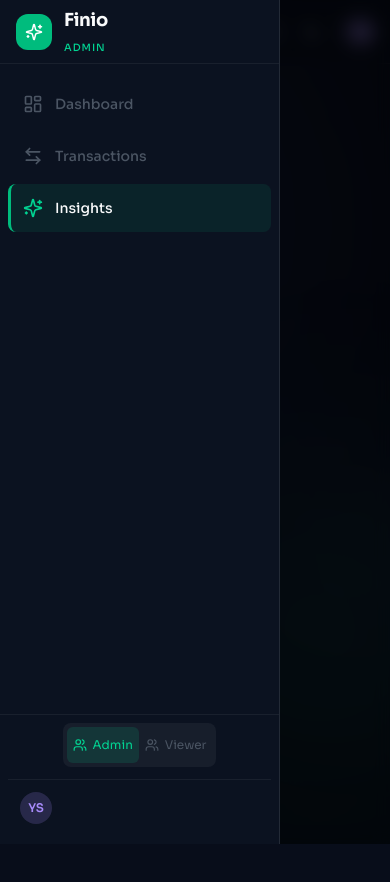
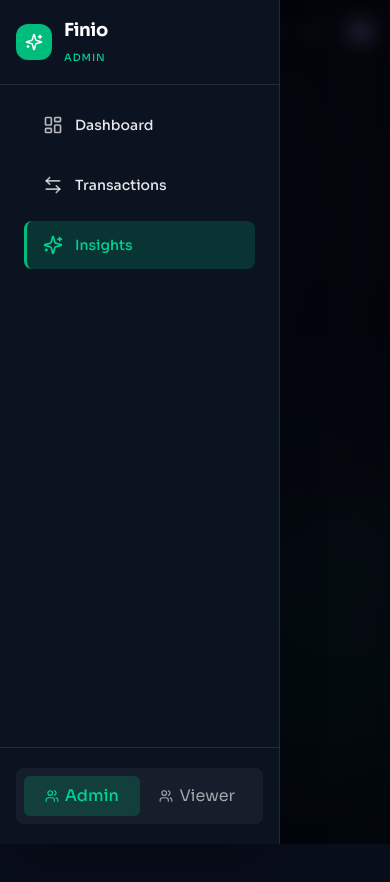
Before and after one commit to yash8709/Finio, a React (Vite) app: page /insights in a window 390 px wide. Both pictures are taken after a click on the button 27 px from the left and 31 px from the top of the page. Shown: the top 882 px of the page. Built offline with nearby package versions, Linux system fonts and the light colour scheme.

Commit message:
fix(mobile): polish sidebar layout, contrast, and smooth native animations

```diff
--- a/src/components/layout/Sidebar.tsx
+++ b/src/components/layout/Sidebar.tsx
@@ -54,9 +54,11 @@ export function Sidebar() {
   return (
     <>
       {/* Backdrop — mobile only */}
-      {isMobile && isSidebarExpanded && (
+      {isMobile && (
         <div
-          className="fixed inset-0 z-40 bg-black/60 backdrop-blur-sm md:hidden"
+          className={`fixed inset-0 z-40 bg-black/60 backdrop-blur-sm md:hidden transition-opacity duration-300 ${
+            isSidebarExpanded ? 'opacity-100 pointer-events-auto' : 'opacity-0 pointer-events-none'
+          }`}
           onClick={toggleSidebar}
         />
       )}
@@ -65,10 +67,14 @@ export function Sidebar() {
       <aside
         className={`
           fixed top-0 left-0 h-full z-50
-          flex flex-col
-          transition-all duration-300 ease-in-out
+          flex flex-col transform
+          transition-all duration-300
           ${isMobile
-            ? `w-[85%] max-w-[280px] bg-[#0B1220] backdrop-blur-none border-r border-white/10 ${isSidebarExpanded ? 'translate-x-0' : '-translate-x-full'}`
+            ? 'ease-[cubic-bezier(0.22,1,0.36,1)] pt-[env(safe-area-inset-top)] pb-[env(safe-area-inset-bottom)]'
+            : 'ease-in-out'
+          }
+          ${isMobile
+            ? `w-[85%] max-w-[280px] bg-[#0B1220] backdrop-blur-none border-r border-white/10 ${isSidebarExpanded ? 'translate-x-0 shadow-2xl' : '-translate-x-full'}`
             : `glass-sidebar translate-x-0 ${isSidebarExpanded ? 'w-60' : 'w-[72px]'}`
           }
         `}
@@ -95,13 +101,16 @@ function SidebarContent({ isMobile }: { isMobile: boolean }) {
   return (
     <>
       {/* ─── Logo + Branding ──────────────────────────── */}
-      <div className="p-4 flex items-center gap-3 h-16" style={{ borderBottom: '1px solid var(--divider)' }}>
+      <div
+        className={isMobile ? "px-4 py-4 border-b border-white/10 flex items-center gap-3 shrink-0" : "p-4 flex items-center gap-3 h-16"}
+        style={!isMobile ? { borderBottom: '1px solid var(--divider)' } : undefined}
+      >
         <div className="w-9 h-9 rounded-xl bg-emerald-500 flex items-center justify-center shrink-0">
           <Sparkles size={18} className="text-white" />
         </div>
         {showExpanded && (
           <div className="overflow-hidden">
-            <h1 className="text-lg font-bold tracking-tight" style={{ color: 'var(--text-primary)' }}>Finio</h1>
+            <h1 className="text-lg font-bold tracking-tight" style={isMobile ? { color: 'white' } : { color: 'var(--text-primary)' }}>Finio</h1>
             <span className="text-[10px] font-medium uppercase tracking-widest text-emerald-400">
               {role}
             </span>
@@ -110,7 +119,7 @@ function SidebarContent({ isMobile }: { isMobile: boolean }) {
       </div>
 
       {/* ─── Navigation ───────────────────────────────── */}
-      <nav className="flex-1 py-4 space-y-1">
+      <nav className={isMobile ? "flex-1 px-4 py-4 space-y-3 overflow-y-auto" : "flex-1 py-4 space-y-1"}>
         {NAV_ITEMS.map((item) => {
           const isActive = location.pathname.startsWith(item.path)
           const Icon = item.icon
@@ -119,21 +128,33 @@ function SidebarContent({ isMobile }: { isMobile: boolean }) {
             <Link
               key={item.path}
               to={item.path}
-              className={`
+              className={
+                isMobile
+                  ? `
+                      flex items-center gap-3 px-4 py-3 rounded-lg mx-2 transition-all duration-200 group relative border-l-[3px]
+                      ${isActive
+                          ? 'bg-emerald-500/20 text-emerald-400 border-emerald-500'
+                          : 'text-white/90 hover:text-white hover:bg-white/10 active:bg-white/15 border-transparent'
+                       }
+                    `
+                  : `
                       flex items-center ${showExpanded ? 'gap-3 px-3 justify-start' : 'justify-center px-0'} py-2.5 rounded-lg mx-2
-                transition-colors duration-200 group relative
-                border-l-[3px]
-                ${
-                  isActive
+                      transition-colors duration-200 group relative border-l-[3px]
+                      ${isActive
                           ? 'bg-emerald-500/10 border-emerald-500'
                           : 'border-transparent hover:bg-white/[0.04]'
                       }
-              `}
-              style={{ color: isActive ? 'var(--text-primary)' : 'var(--text-muted)' }}
+                    `
+              }
+              style={!isMobile ? { color: isActive ? 'var(--text-primary)' : 'var(--text-muted)' } : undefined}
             >
               <Icon
                 size={20}
-                className={`shrink-0 ${isActive ? 'text-emerald-400' : ''}`}
+                className={`shrink-0 ${
+                  isMobile
+                    ? (isActive ? 'text-emerald-400' : 'text-white/70 group-hover:text-white')
+                    : (isActive ? 'text-emerald-400' : '')
+                }`}
               />
 
               {showExpanded && (
@@ -151,32 +172,38 @@ function SidebarContent({ isMobile }: { isMobile: boolean }) {
       </nav>
 
       {/* ─── Sidebar Footer ─────────────────────────────── */}
-      <div className="flex flex-col gap-3 p-2" style={{ borderTop: '1px solid var(--divider)' }}>
+      <div
+        className={isMobile ? "px-4 py-5 border-t border-white/10 shrink-0" : "flex flex-col gap-3 p-2"}
+        style={!isMobile ? { borderTop: '1px solid var(--divider)' } : undefined}
+      >
         {/* ─── Role Switcher ────────────────────────────── */}
         {showExpanded && (
-          <div className="flex items-center justify-center">
-            <div className="p-1 rounded-lg flex" style={{ background: 'var(--input-bg)', color: 'var(--text-muted)' }}>
+          <div className={isMobile ? "w-full flex items-center justify-between bg-white/5 rounded-lg p-2" : "flex items-center justify-center p-1 rounded-lg bg-[var(--input-bg)] text-[var(--text-muted)]"}>
               <button
                 onClick={() => setRole('admin')}
-                className={`p-1.5 rounded-md text-xs flex items-center gap-1.5 transition-all cursor-pointer ${
-                  role === 'admin' ? 'bg-emerald-500/15 text-emerald-400' : ''
+                className={`flex items-center gap-1.5 transition-all cursor-pointer ${
+                  isMobile
+                    ? `flex-1 justify-center py-2 rounded-md ${role === 'admin' ? 'bg-emerald-500/20 text-emerald-400 font-medium' : 'text-white/60 hover:text-white'}`
+                    : `p-1.5 rounded-md text-xs ${role === 'admin' ? 'bg-emerald-500/15 text-emerald-400' : ''}`
                 }`}
               >
                 <Users size={14} /> Admin
               </button>
               <button
                 onClick={() => setRole('viewer')}
-                className={`p-1.5 rounded-md text-xs flex items-center gap-1.5 transition-all cursor-pointer ${
-                  role === 'viewer' ? 'bg-emerald-500/15 text-emerald-400' : ''
+                className={`flex items-center gap-1.5 transition-all cursor-pointer ${
+                  isMobile
+                    ? `flex-1 justify-center py-2 rounded-md ${role === 'viewer' ? 'bg-emerald-500/20 text-emerald-400 font-medium' : 'text-white/60 hover:text-white'}`
+                    : `p-1.5 rounded-md text-xs ${role === 'viewer' ? 'bg-emerald-500/15 text-emerald-400' : ''}`
                 }`}
               >
                 <Users size={14} /> Viewer
               </button>
           </div>
-          </div>
         )}
 
         {/* ─── User Profile (avatar only — identity is in navbar) ── */}
+        {!isMobile && (
           <div className={`flex items-center p-3 border-t border-theme ${
             showExpanded ? 'justify-start' : 'justify-center'
           }`}>
@@ -185,6 +212,7 @@ function SidebarContent({ isMobile }: { isMobile: boolean }) {
               size="sm"
             />
           </div>
+        )}
 
         {/* ─── Collapse Toggle — desktop/tablet only ──── */}
         {!isMobile && (
```
Lines whose indentation alone changed are shown as unchanged.
